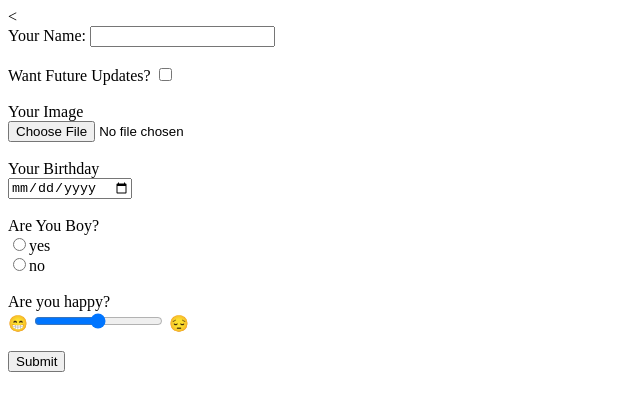
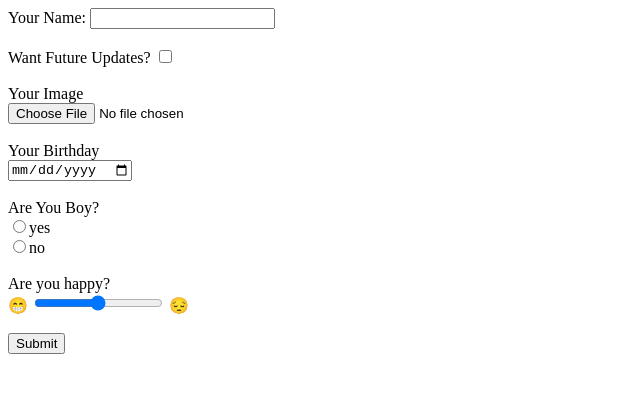
Before and after one commit to jasneet2003/CV, a plain HTML site: page Inputs.html in a window 1280 px wide. Shown: the whole page, without its empty margins (0-640 px from the left). Drawn offline with Linux system fonts and the light colour scheme.

Commit message:
Update Inputs.html

```diff
--- a/Inputs.html
+++ b/Inputs.html
@@ -7,7 +7,7 @@
 </head>
 
 <body>
-  <<form action="mailto:jasneetsaini2003@gmail.com" method="post" enctype="text/plain">
+  <form action="mailto:jasneetsaini2003@gmail.com" method="post" enctype="text/plain">
 
   </form>
     <label>Your Name:</label>
```
